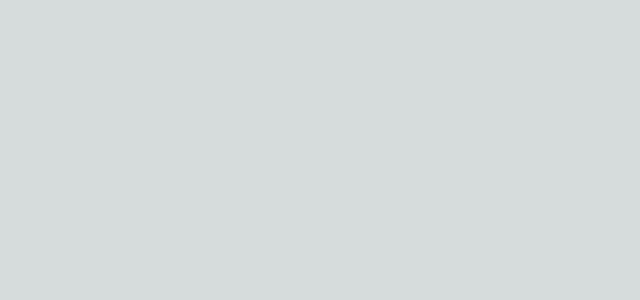
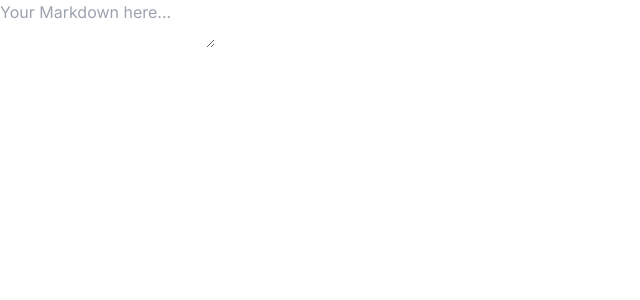
Before and after one commit to WizardOfSaaS/markdown-previewer, a Next.js app: page / in a window 1280 px wide. Shown: the top 300 px of the page, without its empty margins (0-640 px from the left). Built offline with nearby package versions, Linux system fonts and the light colour scheme.

Commit message:
Add Editor component

```diff
--- /dev/null
+++ b/app/components/Editor.jsx
@@ -0,0 +1,15 @@
+function Editor({ input, setInput }) {
+  const handleInputChange = (e) => {
+    setInput(e.target.value);
+  };
+  return (
+    <textarea
+      className="editor w-max h-max"
+      placeholder="Your Markdown here..."
+      onChange={handleInputChange}
+      value={input}
+    ></textarea>
+  );
+}
+
+export default Editor;
--- a/app/globals.css
+++ b/app/globals.css
@@ -2,32 +2,6 @@
 @tailwind components;
 @tailwind utilities;
 
-:root {
-  --foreground-rgb: 0, 0, 0;
-  --background-start-rgb: 214, 219, 220;
-  --background-end-rgb: 255, 255, 255;
+* {
+  box-sizing: border-box;
 }
-
-@media (prefers-color-scheme: dark) {
-  :root {
-    --foreground-rgb: 255, 255, 255;
-    --background-start-rgb: 0, 0, 0;
-    --background-end-rgb: 0, 0, 0;
-  }
-}
-
-body {
-  color: rgb(var(--foreground-rgb));
-  background: linear-gradient(
-      to bottom,
-      transparent,
-      rgb(var(--background-end-rgb))
-    )
-    rgb(var(--background-start-rgb));
-}
-
-@layer utilities {
-  .text-balance {
-    text-wrap: balance;
-  }
-}
--- a/app/layout.js
+++ b/app/layout.js
@@ -4,8 +4,8 @@ import "./globals.css";
 const inter = Inter({ subsets: ["latin"] });
 
 export const metadata = {
-  title: "Create Next App",
-  description: "Generated by create next app",
+  title: "Markdown Previewer",
+  description: "Edit and Preview your Github flavoured Markdown!",
 };
 
 export default function RootLayout({ children }) {
--- a/app/page.js
+++ b/app/page.js
@@ -1,3 +1,13 @@
+'use client'
+import { useState } from "react"
+import Editor from "./components/Editor"
+
+Editor
 export default function Home() {
-  return (<></>)
+  const [input, setInput] = useState('')
+  return (
+    <main className="flex">
+      <Editor input={input} setInput={setInput} />
+    </main>
+  )
 }
```
